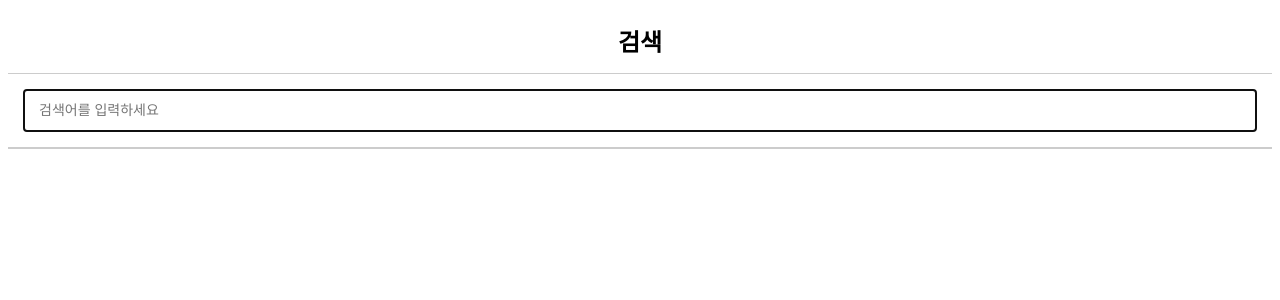
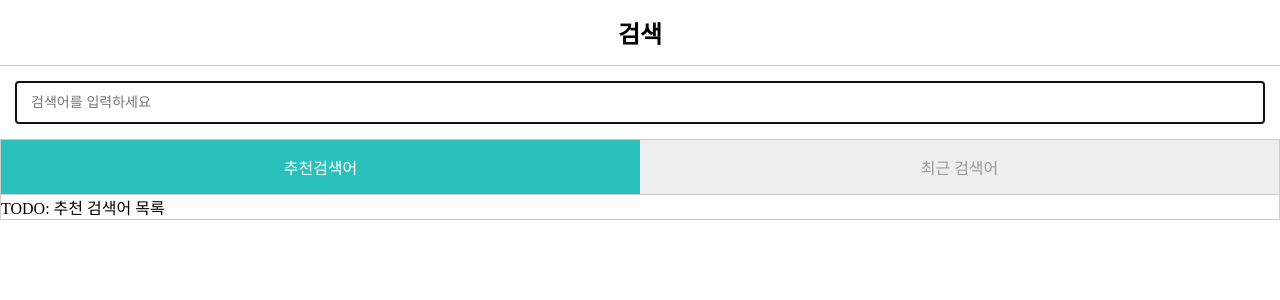
Before and after one commit to jinn2u/vanillaJS, a React app in the folder react-component/: page / in a window 1280 px wide. Shown: the top 300 px of the page. Built offline with nearby package versions, Linux system fonts and the light colour scheme.

Commit message:
[Tab] 추천 검색어와 최근 검색어 클릭시 탭의 변화

```diff
--- a/react-component/src/App.js
+++ b/react-component/src/App.js
@@ -3,6 +3,7 @@ import Header from "./components/Header.js"
 import SearchForm from "./components/SearchForm.js"
 import SearchResult from "./components/searchResult.js"
 import store from "./Store.js"
+import Tabs, {TabType} from "./components/Tab.js"
 
 export default class App extends React.Component {
   constructor(){
@@ -11,6 +12,7 @@ export default class App extends React.Component {
       searchKeyword: "",
       searchResult: [],
       submitted: false,
+      selectedTab: TabType.KEYWORD
     }
   }
   search(){
@@ -36,7 +38,7 @@ export default class App extends React.Component {
     this.setState({searchKeyword})
   }
   render() {
-    const {searchKeyword, submitted, searchResult} = this.state
+    const {searchKeyword, submitted, searchResult, selectedTab} = this.state
     return (
       <>
         <Header title="검색" />
@@ -49,7 +51,18 @@ export default class App extends React.Component {
           />
         </div>
         <div className="content">
-          {submitted && <SearchResult data={searchResult} />}
+          {submitted ? (
+            <SearchResult data={searchResult} />
+          ): (
+            <>
+              <Tabs
+                selectedTab={selectedTab}
+                onChange={(selectedTab) => this.setState({selectedTab})}
+              />
+              {selectedTab === TabType.KEYWORD && <>TODO: 추천 검색어 목록</>}
+              {selectedTab === TabType.HISTORY && <>TODO: 최근 검색어 목록</>}
+            </>
+          )}
         </div>
       </>
     )
--- /dev/null
+++ b/react-component/src/components/Tab.js
@@ -0,0 +1,30 @@
+import React from 'react'
+
+export const TabType = {
+  KEYWORD: "KEYWORD",
+  HISTORY: "HISTORY"
+}
+const TabLabel = {
+  [TabType.KEYWORD]: '추천검색어',
+  [TabType.HISTORY]: '최근 검색어'
+}
+
+const Tabs = ({ selectedTab, onChange }) => {
+  return (
+    <>
+      <ul className="tabs">
+        {Object.values(TabType).map(tabType => {
+          return (
+            <li
+              className={selectedTab === tabType ? "active" : ""}
+              key={tabType}
+              onClick={() => onChange(tabType)}
+            >
+              {TabLabel[tabType]}</li>
+          )
+        })}
+      </ul>
+    </>
+  )
+}
+export default Tabs
--- a/react-component/style.css
+++ b/react-component/style.css
@@ -1,13 +1,23 @@
+body,
+ul {
+  margin: 0;
+  padding: 0;
+}
+form {
+  position: relative;
+}
+button:focus,
+button:hover {
+  cursor: pointer;
+}
+
+.container {
+  margin: 0 15px 0 15px;
+}
 header {
   border-bottom: 1px #ccc solid;
   padding: 15px 0 15px 0;
   text-align: center;
-}
-form {
-  position: relative;
-}
-.container {
-  margin: 0 15px 0 15px;
 }
 input[type=text] {
   display: block;
@@ -18,10 +28,6 @@ input[type=text] {
   font-size: 14px;
   line-height: 1.5;
   border: 1px solid #cccccc;
-}
-button:focus,
-button:hover {
-  cursor: pointer;
 }
 .btn-reset,
 .btn-remove {
@@ -51,6 +57,15 @@ button:hover {
   height: 300px;
   color: grey;
 }
+ul {
+  list-style: none;
+}
+img {
+  width: 100%;
+}
+ul.tabs {
+  display: flex;
+}
 .result li {
   display: flex;
   margin-bottom: 16px;
@@ -72,3 +87,57 @@ button:hover {
   align-items: center;
   padding: 0 8px;
 }
+ul.tabs {
+  display: flex;
+}
+
+.tabs li {
+  display: inline-block;
+  width: 50%;
+  padding: 15px;
+  text-align: center;
+  box-sizing: border-box;
+  border-bottom: 1px solid #ccc;
+  background-color: #eee;
+  color: #999;
+}
+
+.tabs li.active {
+  background-color: #2ac1bc;
+  color: #fff;
+}
+
+.tabs li:hover,
+.tabs li:focus {
+  cursor: pointer;
+}
+
+.list li {
+  box-sizing: border-box;
+  display: block;
+  padding: 15px;
+  border-bottom: 1px solid #ccc;
+  position: relative;
+}
+.list li:last-child {
+  border-bottom: none;
+}
+
+.list li .number {
+  margin-right: 15px;
+  color: #ccc;
+}
+
+.list li .date {
+  position: absolute;
+  right: 50px;
+  top: 15px;
+  color: #ccc;
+}
+
+.list li .btn-remove {
+  position: absolute;
+  right: 0px;
+  top: 15px;
+  margin-right: 15px;
+}
```
Also changed, not shown: 1 other file (tests, documents, lock files or other folders).
